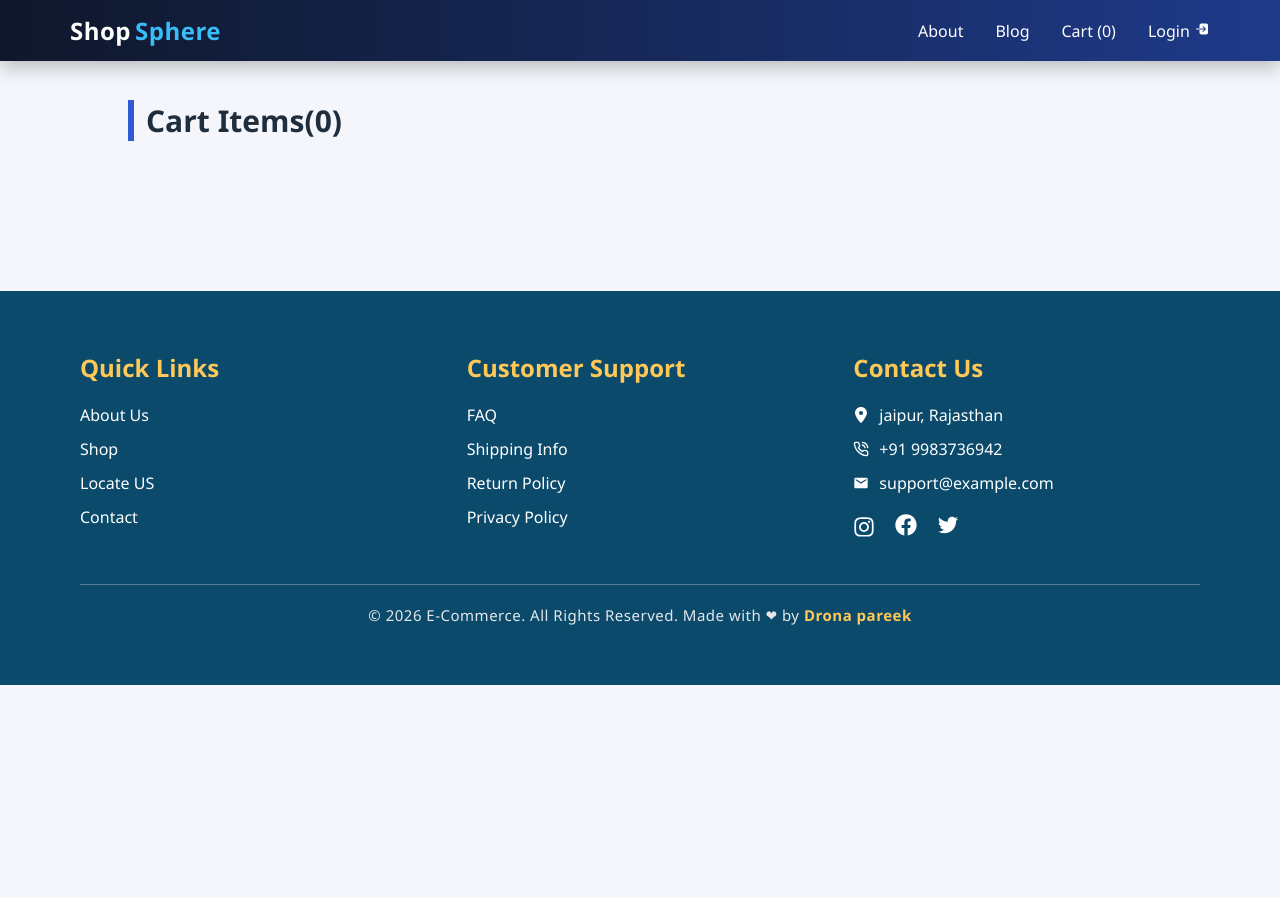
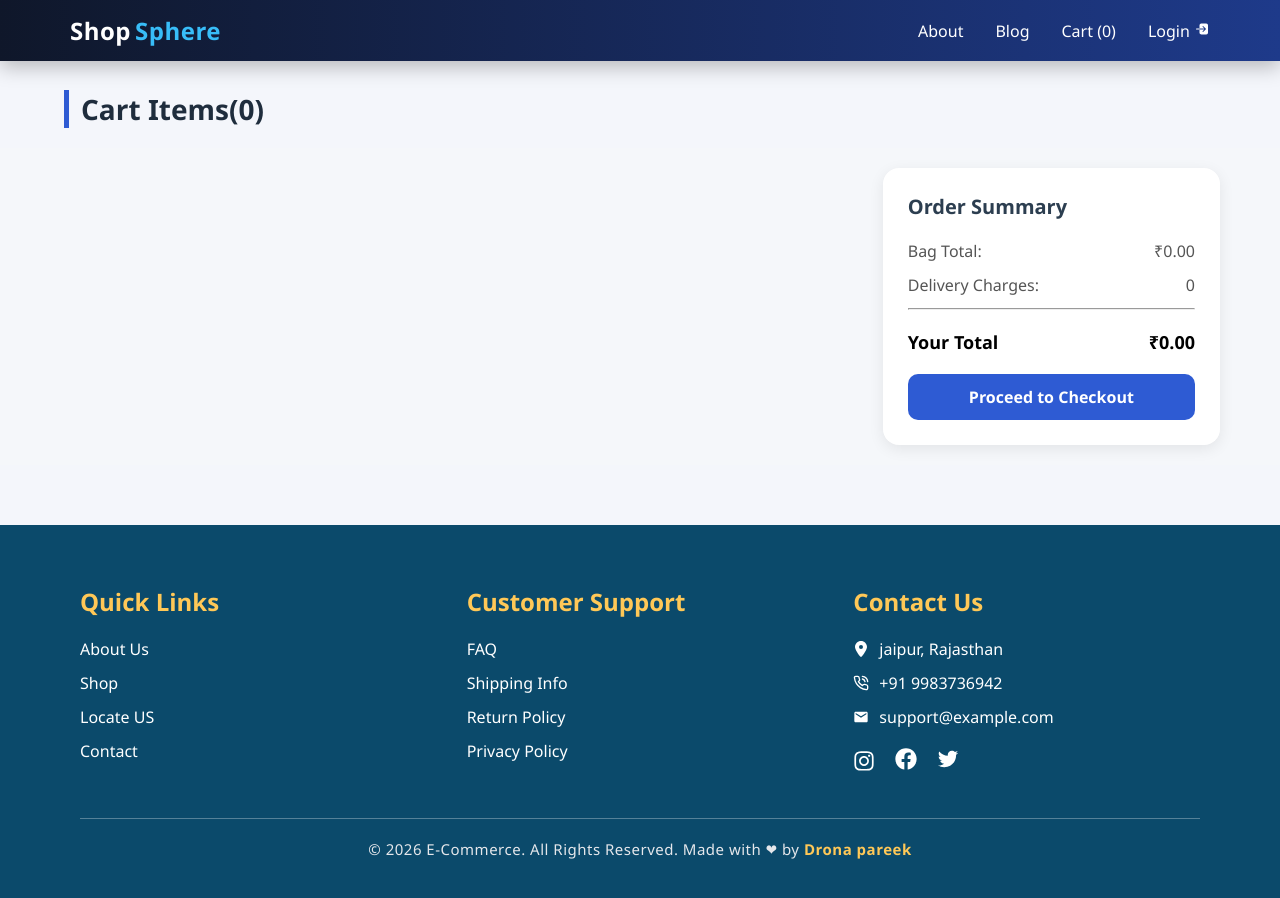
Before and after one commit to dronpareek7-art/E-commerce-react, a React (Vite) app: page /cart in a window 1280 px wide. Shown: the top 898 px of the page. Before the commit the page ends 800 px from the top, so only its background shows below. Built offline with nearby package versions, Linux system fonts and the light colour scheme.

Commit message:
Cart section updated

```diff
--- a/package.json
+++ b/package.json
@@ -10,10 +10,12 @@
     "preview": "vite preview"
   },
   "dependencies": {
+    "@tailwindcss/vite": "^4.2.2",
     "react": "^19.2.0",
     "react-dom": "^19.2.0",
     "react-icons": "^5.6.0",
-    "react-router-dom": "^7.13.1"
+    "react-router-dom": "^7.13.1",
+    "tailwindcss": "^4.2.2"
   },
   "devDependencies": {
     "@eslint/js": "^9.39.1",
--- a/src/Pages/Cart.css
+++ b/src/Pages/Cart.css
@@ -1,70 +1,362 @@
-.cart{
-  width: 80%;
-  margin: auto;
-  padding: 30px 0;
+/* MAIN LAYOUT */
+.cart-container {
+  display: flex;
+  gap: 40px;
+  align-items: flex-start;
+  padding: 20px 60px;
+  background: #f5f7fa;
 }
 
-.contents{
-  display: flex;
-  flex-direction: column;
-  gap: 25px;
+.cart {
+  width: 70%;
 }
 
-/* cart card */
-.cartitem{
+.cartitem {
   display: flex;
   align-items: center;
   justify-content: space-between;
   background: #ffffff;
-  padding: 25px 40px;
-  border-radius: 12px;
-  box-shadow: 0 4px 12px rgba(0,0,0,0.08);
+  padding: 20px 30px;
+  border-radius: 16px;
+  margin-bottom: 20px;
+
+  transition: 0.3s ease;
+  box-shadow: 0 2px 10px rgba(0, 0, 0, 0.06);
 }
 
-/* left section */
-.cart-left{
+.cartitem:hover {
+  transform: translateY(-3px);
+  box-shadow: 0 8px 20px rgba(0, 0, 0, 0.1);
+}
+
+.cart-left {
   display: flex;
   align-items: center;
-  gap: 30px;
+  gap: 20px;
   width: 60%;
 }
 
-/* image bigger */
-.cartitem img{
-  width: 150px;
-  height: 150px;
+.cartitem img {
+  width: 120px;
+  height: 120px;
   object-fit: contain;
+  background: #f9f9f9;
+  padding: 10px;
+  border-radius: 10px;
 }
 
-/* product info */
-.cart-info{
-  display: flex;
-  flex-direction: column;
-  gap: 10px;
+/* INFO */
+.cart-info h3 {
+  font-size: 18px;
+  font-weight: 600;
+  color: #2c3e50;
 }
 
-.cart-info h3{
-  font-size: 20px;
-  font-weight: 600;
+.cart-info h5 {
+  font-size: 18px;
+  color: #27ae60;
+  margin-top: 8px;
 }
 
-.cart-info h5{
-  font-size: 20px;
-  color: #2ecc71;
-}
-
-/* right section */
-.cart-right{
+.cart-right {
   display: flex;
   align-items: center;
   gap: 15px;
 }
-.Heading-cart{
-  width: 80%;
-  margin: 30px auto;
-  font-size: 30px;
+
+/* HEADING */
+.Heading-cart {
+  width: 90%;
+  margin: 20px auto;
+  font-size: 28px;
   font-weight: 700;
   color: #1f2d3d;
-  border-left: 6px solid #2e5bd3;
+  border-left: 5px solid #2e5bd3;
   padding-left: 12px;
 }
+
+.order-summary {
+  width: 30%;
+  background: #ffffff;
+  padding: 25px;
+  border-radius: 16px;
+
+  position: sticky;
+  top: 100px;
+
+  box-shadow: 0 4px 15px rgba(0, 0, 0, 0.08);
+}
+
+.order-summary h3 {
+  font-size: 20px;
+  margin-bottom: 20px;
+  color: #2c3e50;
+}
+
+/* LIST */
+.order-summary ul {
+  list-style: none;
+  padding: 0;
+}
+
+.order-summary li {
+  display: flex;
+  justify-content: space-between;
+  margin: 12px 0;
+  font-size: 16px;
+  color: #555;
+}
+
+/* TOTAL */
+.order-summary h4 {
+  display: flex;
+  justify-content: space-between;
+  margin-top: 20px;
+  font-size: 18px;
+  color: #000;
+}
+
+/* BUTTON */
+.checkout-btn {
+  width: 100%;
+  margin-top: 20px;
+  padding: 12px;
+  border: none;
+  border-radius: 10px;
+  background: #2e5bd3;
+  color: white;
+  font-size: 16px;
+  font-weight: 600;
+  cursor: pointer;
+  transition: 0.3s;
+}
+
+.checkout-btn:hover {
+  background: #1d44b8;
+} /* MAIN LAYOUT */
+.cart-container {
+  display: flex;
+  gap: 40px;
+  align-items: flex-start;
+  padding: 20px 60px;
+  background: #f5f7fa;
+}
+
+.cart {
+  width: 70%;
+}
+
+.cartitem {
+  display: flex;
+  align-items: center;
+  justify-content: space-between;
+  background: #ffffff;
+  padding: 20px 30px;
+  border-radius: 16px;
+  margin-bottom: 20px;
+
+  transition: 0.3s ease;
+  box-shadow: 0 2px 10px rgba(0, 0, 0, 0.06);
+}
+
+.cartitem:hover {
+  transform: translateY(-3px);
+  box-shadow: 0 8px 20px rgba(0, 0, 0, 0.1);
+}
+
+.cart-left {
+  display: flex;
+  align-items: center;
+  gap: 20px;
+  width: 60%;
+}
+
+.cartitem img {
+  width: 120px;
+  height: 120px;
+  object-fit: contain;
+  background: #f9f9f9;
+  padding: 10px;
+  border-radius: 10px;
+}
+
+/* INFO */
+.cart-info h3 {
+  font-size: 18px;
+  font-weight: 600;
+  color: #2c3e50;
+}
+
+.cart-info h5 {
+  font-size: 18px;
+  color: #27ae60;
+  margin-top: 8px;
+}
+
+.cart-right {
+  display: flex;
+  align-items: center;
+  gap: 15px;
+}
+
+.Heading-cart {
+  width: 90%;
+  margin: 20px auto;
+  font-size: 28px;
+  font-weight: 700;
+  color: #1f2d3d;
+  border-left: 5px solid #2e5bd3;
+  padding-left: 12px;
+}
+
+.order-summary {
+  width: 30%;
+  background: #ffffff;
+  padding: 25px;
+  border-radius: 16px;
+
+  position: sticky;
+  top: 100px;
+
+  box-shadow: 0 4px 15px rgba(0, 0, 0, 0.08);
+}
+
+.order-summary h3 {
+  font-size: 20px;
+  margin-bottom: 20px;
+  color: #2c3e50;
+}
+
+.order-summary ul {
+  list-style: none;
+  padding: 0;
+}
+
+.order-summary li {
+  display: flex;
+  justify-content: space-between;
+  margin: 12px 0;
+  font-size: 16px;
+  color: #555;
+}
+
+.order-summary h4 {
+  display: flex;
+  justify-content: space-between;
+  margin-top: 20px;
+  font-size: 18px;
+  color: #000;
+}
+
+.checkout-btn {
+  width: 100%;
+  margin-top: 20px;
+  padding: 12px;
+  border: none;
+  border-radius: 10px;
+  background: #2e5bd3;
+  color: white;
+  font-size: 16px;
+  font-weight: 600;
+  cursor: pointer;
+  transition: 0.3s;
+}
+
+.checkout-btn:hover {
+  background: #1d44b8;
+}
+
+@media (max-width: 768px) {
+  .cart-container {
+    flex-direction: column;
+    padding: 15px;
+    gap: 20px;
+  }
+
+  .cart,
+  .order-summary {
+    width: 100%;
+  }
+
+  .cartitem {
+    flex-direction: column;
+    align-items: flex-start;
+    gap: 15px;
+    padding: 15px;
+  }
+
+  .cart-left {
+    width: 100%;
+    justify-content: center;
+  }
+
+  .cartitem img {
+    width: 100px;
+    height: 100px;
+  }
+
+  .cart-info {
+    width: 100%;
+  }
+
+  .cart-info h3 {
+    font-size: 16px;
+  }
+
+  .cart-info h5 {
+    font-size: 16px;
+  }
+
+  .cart-right {
+    width: 100%;
+    justify-content: space-between;
+  }
+
+  .Heading-cart {
+    width: 100%;
+    margin: 10px 0;
+    font-size: 22px;
+  }
+
+  .order-summary {
+    position: static;
+  }
+}
+
+@media (min-width: 769px) and (max-width: 1024px) {
+  .cart-container {
+    gap: 20px;
+    padding: 20px;
+  }
+
+  .cart {
+    width: 65%;
+  }
+
+  .order-summary {
+    width: 35%;
+  }
+
+  .cartitem {
+    padding: 15px 20px;
+  }
+
+  .cartitem img {
+    width: 100px;
+    height: 100px;
+  }
+
+  .cart-info h3 {
+    font-size: 17px;
+  }
+
+  .cart-info h5 {
+    font-size: 16px;
+  }
+}
+@media (min-width: 1025px) {
+  .cart-container {
+    max-width: 1400px;
+    margin: auto;
+  }
+}
--- a/src/Pages/Cart.jsx
+++ b/src/Pages/Cart.jsx
@@ -1,13 +1,26 @@
-import React from "react";
+import React, { useEffect } from "react";
 import { useContext } from "react";
 import { Cartcontext } from "../component/Router";
 import Cartqty from "../component/Cartqty";
 import "../Pages/Cart.css";
+import { useState } from "react";
 function Cart() {
   const { cart } = useContext(Cartcontext);
+
+  const [CartTotal, setCartTotal] = useState(0);
+  const [deliveryFees, setDeliveryFess] = useState(0);
+
+  useEffect(() => {
+    let total = 0;
+    cart.forEach((item) => {
+      total += item.price * item.quantity;
+    });
+    setCartTotal(total.toFixed(2));
+  }, [cart]);
   return (
     <>
       <h2 className="Heading-cart">Cart Items({cart.length})</h2>
+      <div className="cart-container">
         <div className="cart">
           <div className="contents">
             {cart.map((item) => {
@@ -18,7 +31,7 @@ function Cart() {
                   </div>
                   <div className="cart-info">
                     <h3>{item.title}</h3>
-                  <h5> Price :${item.price}</h5>
+                    <h5> Price :₹{item.price}</h5>
                   </div>
                   <div className="cart-right">
                     <Cartqty product={item} />
@@ -28,6 +41,29 @@ function Cart() {
             })}
           </div>
         </div>
+        <div className="order-summary">
+          <h3>Order Summary </h3>
+          <ul>
+            <li>
+              <span>Bag Total:</span>
+              <span>₹{CartTotal}</span>
+            </li>
+            <li>
+              <span>Delivery Charges:</span>
+              <span>{deliveryFees}</span>
+            </li>
+          </ul>
+          <hr />
+          <h4>
+            <span>Your Total</span>
+
+            <span>
+              ₹{(Number(CartTotal) + Number(deliveryFees)).toFixed(2)}
+            </span>
+          </h4>
+          <button className="checkout-btn">Proceed to Checkout</button>
+        </div>
+      </div>
     </>
   );
 }
--- a/src/Pages/Login.jsx
+++ b/src/Pages/Login.jsx
@@ -1,7 +1,10 @@
-import React from 'react'
+import React from "react";
 
 export const Login = () => {
   return (
-    <div>Login</div>
-  )
-}
+    <div>
+      <h2>🚀 Something Awesome is Coming!</h2>
+      <p>Login feature is under construction. We'll launch it very soon.</p>
+    </div>
+  );
+};
--- /dev/null
+++ b/src/Pages/Notfound.jsx
@@ -0,0 +1,32 @@
+import React from "react";
+import { useNavigate } from "react-router-dom";
+import "./NotFound.css";
+
+const NotFound = () => {
+  const navigate = useNavigate();
+
+  return (
+    <div className="notfound-container">
+
+      <h1 className="notfound-title">404</h1>
+
+      <h2 className="notfound-subtitle">Oops! Page Not Found</h2>
+
+      <p className="notfound-text">
+        The page you are looking for doesn’t exist or has been moved.
+      </p>
+
+      <button
+        className="notfound-btn"
+        onClick={() => navigate("/")}
+      >
+        Go Back Home
+      </button>
+
+      <div className="circle circle1"></div>
+      <div className="circle circle2"></div>
+    </div>
+  );
+};
+
+export default NotFound;
--- a/src/Pages/SingleProduct.jsx
+++ b/src/Pages/SingleProduct.jsx
@@ -25,7 +25,6 @@ function SingleProduct() {
     setLoading(false);
   }
 
-
   if (loading) {
     return (
       <>
@@ -51,7 +50,7 @@ function SingleProduct() {
       <div className="product-details">
         <h2>{product.title}</h2>
         <p>{product.description}</p>
-        <h3 className="product-price">Price: ${product.price}</h3>
+        <h3 className="product-price">Price: ₹{product.price}</h3>
 
         {isProductInCart(product) ? (
           <Cartqty product={product} />
--- a/src/component/Cartqty.jsx
+++ b/src/component/Cartqty.jsx
@@ -5,7 +5,7 @@ import { MdOutlineRemoveShoppingCart } from "react-icons/md";
 import { Cartcontext } from "./Router";
 
 function Cartqty({ product }) {
-  const { RemoveToCart, cart ,Increment,Decrement} = useContext(Cartcontext);
+  const { RemoveToCart, cart, Increment, Decrement } = useContext(Cartcontext);
 
   function getproductQuantity(product) {
     const productFound = cart.find((cartItem) => {
@@ -16,13 +16,13 @@ function Cartqty({ product }) {
   return (
     <div className="minicart">
       <div className="cartqty">
-        <button onClick={()=>Increment(product)}>
+        <button onClick={() => Increment(product)}>
           <FaPlus />
         </button>
 
         <span className="qty">{getproductQuantity(product)}</span>
 
-        <button onClick={()=>Decrement(product)}>
+        <button onClick={() => Decrement(product)}>
           <FaMinus />
         </button>
         <MdOutlineRemoveShoppingCart onClick={() => RemoveToCart(product)} />
--- a/src/index.css
+++ b/src/index.css
@@ -4,7 +4,6 @@
   box-sizing: border-box;
   font-family: "Segoe UI", Tahoma, Geneva, Verdana, sans-serif;
 }
-
 body {
   background: #f4f6fb;
   color: #333;
```
Also changed, not shown: src/Pages/Ecommerce.jsx (+10 -4 lines), src/Pages/Notfound.css (added, +77 -0 lines), src/component/Router.jsx (+4 -3 lines), 1 other file (tests, documents, lock files or other folders). Lines whose indentation alone changed are shown as unchanged.
